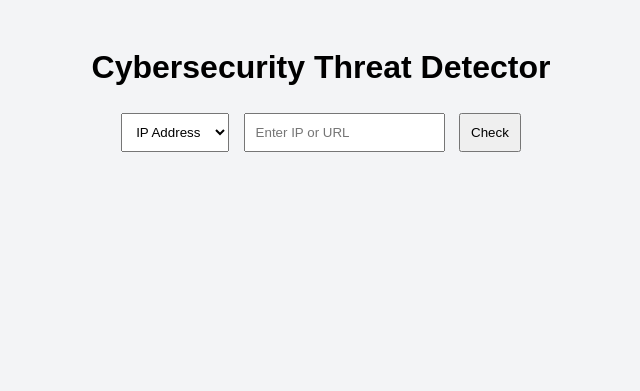
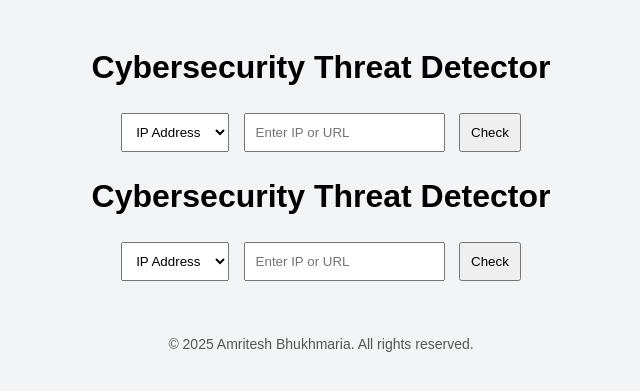
Before and after one commit to amritesh00/cybersecurity_threat_detection_system, a Flask app: page / in a window 1280 px wide. Shown: the top 391 px of the page, without its empty margins (319-959 px from the left). Run offline with Flask 3, Linux system fonts and the light colour scheme.

Commit message:
Update index.html

```diff
--- a/templates/index.html
+++ b/templates/index.html
@@ -23,3 +23,32 @@
     {% endif %}
 </body>
 </html>
+<!DOCTYPE html>
+<html>
+<head>
+    <title>Cyber Threat Detector</title>
+    <link rel="stylesheet" href="/static/style.css">
+</head>
+<body>
+    <h1>Cybersecurity Threat Detector</h1>
+    <form method="POST" action="/">
+        <select name="input_type">
+            <option value="IP">IP Address</option>
+            <option value="URL">URL</option>
+        </select>
+        <input type="text" name="user_input" placeholder="Enter IP or URL" required />
+        <button type="submit">Check</button>
+    </form>
+
+    {% if threat_info %}
+        <div class="results">
+            <h2>Scan Results</h2>
+            <pre>{{ threat_info | tojson(indent=2) }}</pre>
+        </div>
+    {% endif %}
+
+    <footer style="margin-top: 50px; font-size: 14px; color: #555;">
+        &copy; 2025 Amritesh Bhukhmaria. All rights reserved.
+    </footer>
+</body>
+</html>
```
